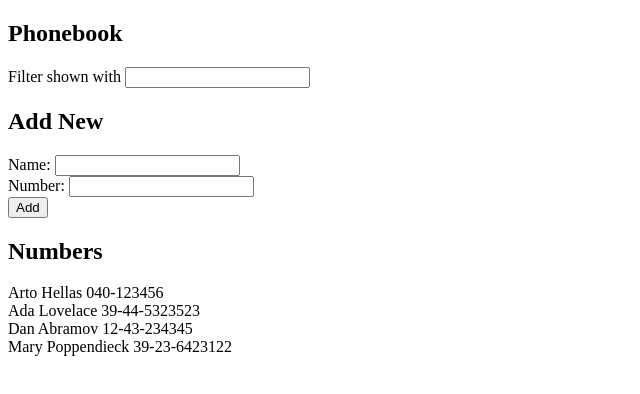
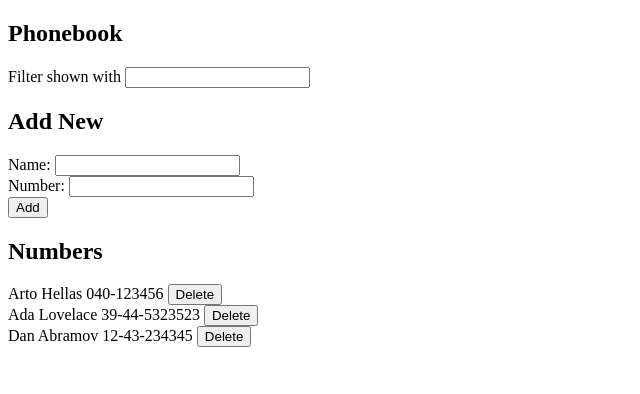
Before and after one commit to eyc94/phonebook-frontend, a React (Create React App) app: page / in a window 1280 px wide. Shown: the top 394 px of the page, without its empty margins (0-640 px from the left). Built offline with nearby package versions, Linux system fonts and the light colour scheme; data requests are answered from the project's data file.

Commit message:
Exercise 2.17

```diff
--- a/db.json
+++ b/db.json
@@ -14,11 +14,6 @@
       "name": "Dan Abramov",
       "number": "12-43-234345",
       "id": 3
-    },
-    {
-      "name": "Mary Poppendieck",
-      "number": "39-23-6423122",
-      "id": 4
     }
   ]
 }
--- a/src/App.js
+++ b/src/App.js
@@ -38,6 +38,17 @@ const App = () => {
     setNewNumber('');
   };
 
+  const deletePerson = (id, name) => {
+    const deleteMessage = `Delete ${name}?`;
+    if (window.confirm(deleteMessage)) {
+      personService
+        .del(id)
+        .then(returnedPerson => {
+          setPersons(persons.filter(p => p.id !== id));
+        });
+    }
+  };
+
   const handleNameChange = (event) => {
     setNewName(event.target.value);
   };
@@ -61,7 +72,7 @@ const App = () => {
       <h2>Add New</h2>
       <PersonForm onSubmit={addPerson} newName={newName} handleNameChange={handleNameChange} newNumber={newNumber} handleNumberChange={handleNumberChange} />
       <h2>Numbers</h2>
-      <Persons personsToShow={personsToShow} />
+      <Persons deletePerson={deletePerson} personsToShow={personsToShow} />
     </div>
   );
 };
--- a/src/components/Person.js
+++ b/src/components/Person.js
@@ -1,6 +1,6 @@
-const Person = ({ person }) => {
+const Person = ({ person, deletePerson }) => {
   return (
-    <div>{person.name} {person.number}</div>
+    <div>{person.name} {person.number} <button onClick={deletePerson}>Delete</button></div>
   );
 };
 
--- a/src/components/Persons.js
+++ b/src/components/Persons.js
@@ -1,10 +1,10 @@
 import Person from "./Person";
 
-const Persons = ({ personsToShow }) => {
+const Persons = ({ deletePerson, personsToShow }) => {
   return (
     <>
       {personsToShow.map(person =>
-        <Person key={person.name} person={person} />
+        <Person key={person.name} person={person} deletePerson={() => deletePerson(person.id, person.name)} />
       )}
     </>
   );
--- a/src/services/persons.js
+++ b/src/services/persons.js
@@ -11,4 +11,9 @@ const create = (newObject) => {
   return request.then(response => response.data);
 }
 
-export default { getAll, create };
+const del = (id) => {
+  const request = axios.delete(`${baseUrl}/${id}`);
+  return request.then(response => response.data);
+};
+
+export default { getAll, create, del };
```
